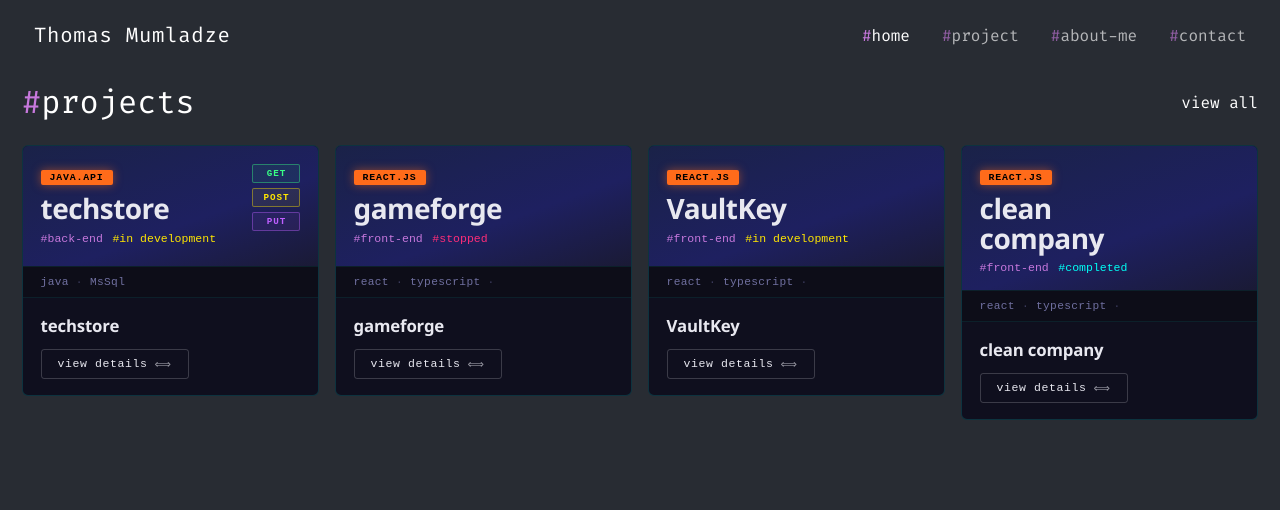
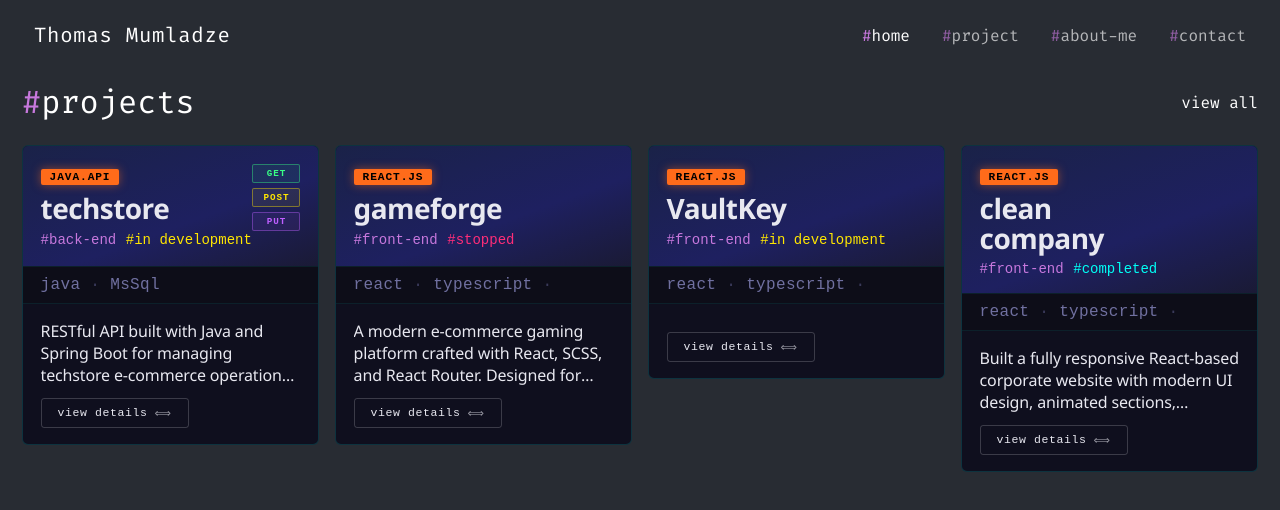
Before and after one commit to ThomasMumladze/dev-portfolio, a React (Vite) app: page / in a window 1280 px wide. Shown: the top 510 px of the page. Built offline with nearby package versions, Linux system fonts and the light colour scheme.

Commit message:
updated stales

```diff
--- a/src/components/Card.tsx
+++ b/src/components/Card.tsx
@@ -50,7 +50,7 @@ const Card = (props: Props) => {
                 </div>
 
                 <blockquote>
-                    <div className="bottom-brand">{data.applicationName}</div>
+                    <div className="bottom-description">{data.description}</div>
                     <div className="btn-row">
                         <Link to={"/project-details"} state={{ data }} className="btn">
                             <span>view details</span>
--- a/src/style/components/_card.scss
+++ b/src/style/components/_card.scss
@@ -98,7 +98,7 @@ $sans: "Segoe UI", system-ui, sans-serif;
     background: $orange;
     color: #000;
     font-family: $mono;
-    font-size: 0.62rem;
+    font-size: 0.7rem;
     font-weight: 700;
     letter-spacing: 0.08em;
     text-transform: uppercase;
@@ -125,6 +125,10 @@ $sans: "Segoe UI", system-ui, sans-serif;
     gap: 0.6rem;
     font-family: $mono;
     font-size: 0.72rem;
+
+    span {
+        font-size: 14px;
+    }
 
     span:first-child {
         color: #c778dd;
@@ -222,6 +226,7 @@ $sans: "Segoe UI", system-ui, sans-serif;
 
 .tech-tag {
     color: $text-sub;
+    font-size: 16px;
 }
 .tech-separator {
     color: $text-muted;
@@ -238,12 +243,16 @@ blockquote {
     flex: 1;
 }
 
-.bottom-brand {
+.bottom-description {
     font-family: $sans;
-    font-size: 1.05rem;
-    font-weight: 700;
+    font-size: 1rem;
     color: $text;
     letter-spacing: -0.01em;
+
+    display: -webkit-box;
+    -webkit-box-orient: vertical;
+    -webkit-line-clamp: 3;
+    overflow: hidden;
 }
 
 // ── Buttons ───────────────────────────────────────────────────
--- a/src/style/pages/_project.scss
+++ b/src/style/pages/_project.scss
@@ -123,7 +123,7 @@ $sans: "Segoe UI", system-ui, sans-serif;
     }
 
     h4 {
-        font-size: 0.62rem;
+        font-size: 0.86rem;
         font-weight: 700;
         letter-spacing: 0.14em;
         text-transform: uppercase;
@@ -133,7 +133,7 @@ $sans: "Segoe UI", system-ui, sans-serif;
     }
 
     span {
-        font-size: 0.72rem;
+        font-size: 0.8rem;
         letter-spacing: 0.05em;
         padding: 4px 14px;
         border-radius: 99px;
```
